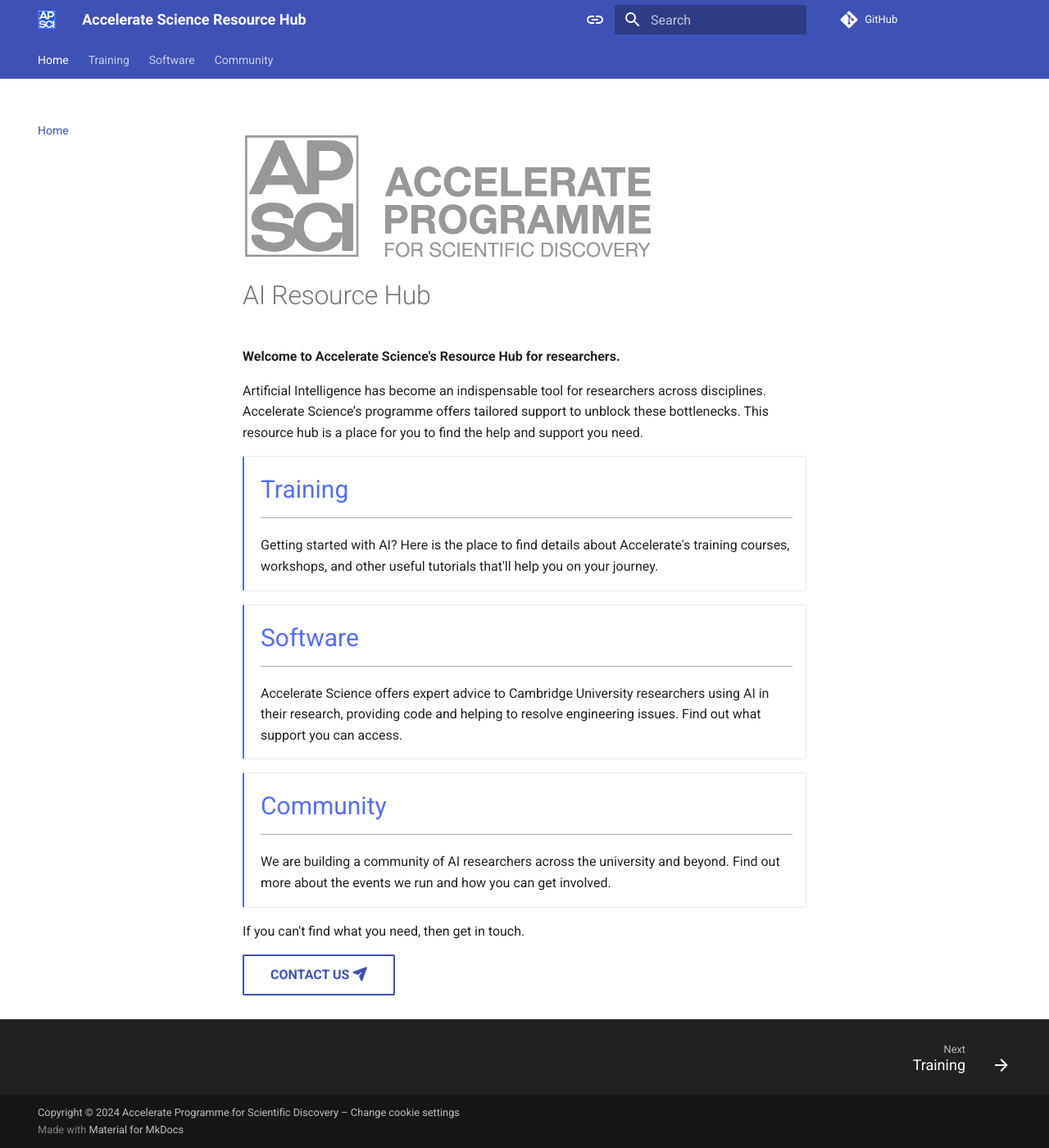
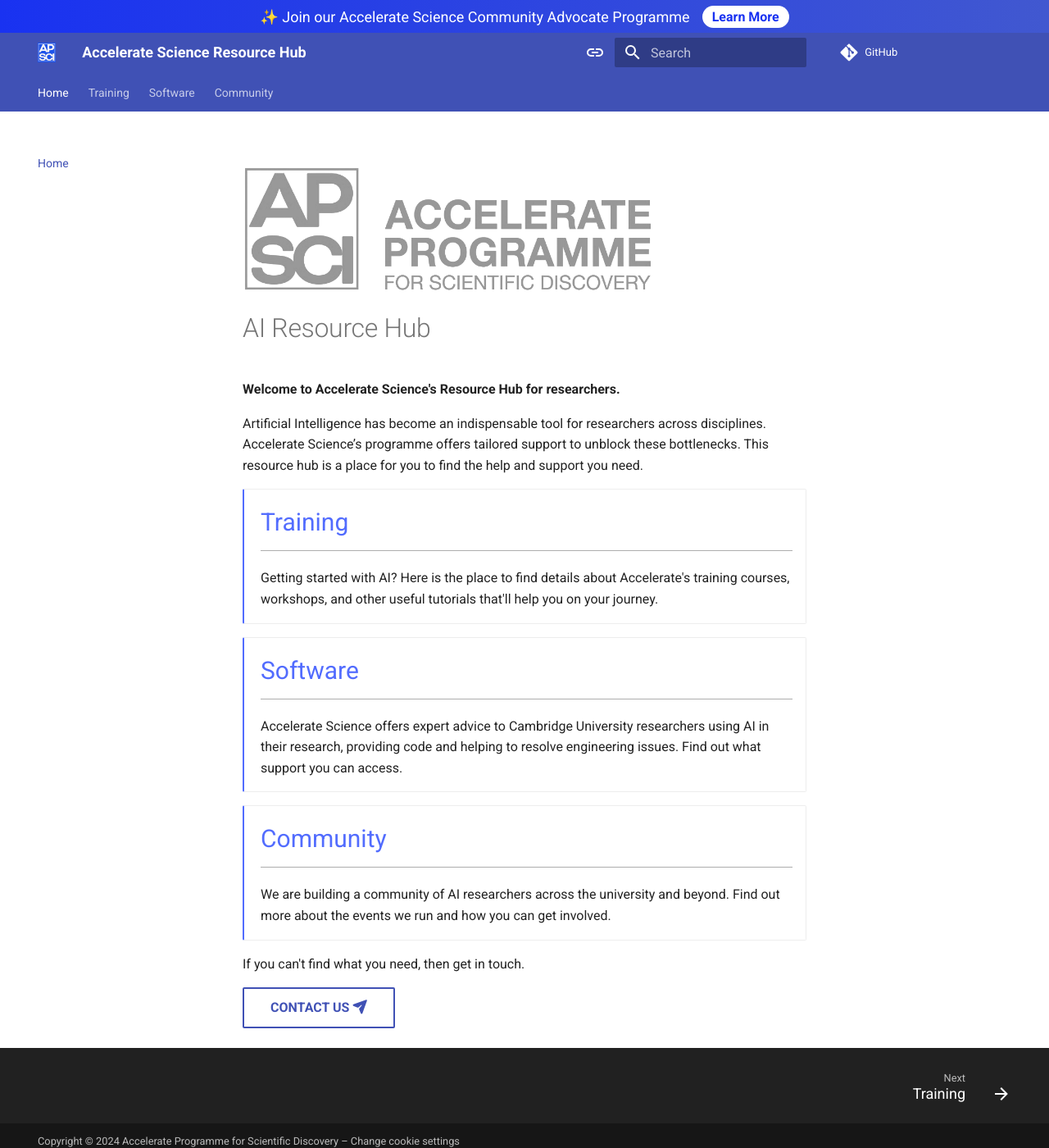
Before and after one commit to acceleratescience/resource-hub, an MkDocs documentation site: the page built from docs/index.md, in a window 1280 px wide and 1400 px high. Shown: the whole window at 82% size. Built offline with MkDocs 1.6.1 and Material for MkDocs 9.7.7, drawn with Linux system fonts in a browser that asks for light colours; comment, search, counter and statistics services are not loaded.

Commit message:
Add advocate

```diff
--- a/docs/stylesheets/extra.css
+++ b/docs/stylesheets/extra.css
@@ -27,3 +27,62 @@
 .grid.cards.proficient > ul > li {
     border-left-color: #F44336 !important;
 }
+
+.banner {
+    height: 40px;
+    position: sticky;
+    top: 0;
+    left: 0;
+    width: 100%;
+    z-index: 1000;
+    display: flex;
+    justify-content: center;
+    align-items: center;
+    background: linear-gradient(90deg, #1932f1, #4158D0);
+    transition: all 0.3s ease;
+}
+
+.banner-content {
+    display: flex;
+    align-items: center;
+    gap: 15px;
+}
+
+.banner-text {
+    color: white;
+    font-weight: 500;
+    font-size: 0.9rem;
+    margin: 0;
+    animation: fadeInDown 0.5s ease-in-out;
+}
+
+.banner-button {
+    padding: 4px 12px;
+    background-color: white;
+    color: #1932f1;
+    border-radius: 15px;
+    text-decoration: none;
+    font-size: 0.8rem;
+    font-weight: 600;
+    transition: all 0.2s ease;
+}
+
+.banner-button:hover {
+    background-color: #e0e0e0;
+    transform: translateY(-1px);
+}
+
+@keyframes fadeInDown {
+    from {
+        opacity: 0;
+        transform: translateY(-10px);
+    }
+    to {
+        opacity: 1;
+        transform: translateY(0);
+    }
+}
+
+.md-header {
+    top: 40px;
+}
--- a/mkdocs.yml
+++ b/mkdocs.yml
@@ -9,6 +9,7 @@
 theme:
   favicon: imgs/trace.svg
   name: material
+  custom_dir: overrides
   logo: imgs/trace.svg
   # custom_dir: overrides
   features:
--- /dev/null
+++ b/overrides/main.html
@@ -0,0 +1,11 @@
+{% extends "base.html" %}
+
+{% block header %}
+<div class="banner">
+    <div class="banner-content">
+        <p class="banner-text">✨ Join our Accelerate Science Community Advocate Programme</p>
+        <a href="{{ 'advocate/' | url }}" class="banner-button">Learn More</a>
+    </div>
+</div>
+{% include "partials/header.html" %}
+{% endblock %}
```
Also changed, not shown: docs/advocate.md (added, +38 -0 lines).
